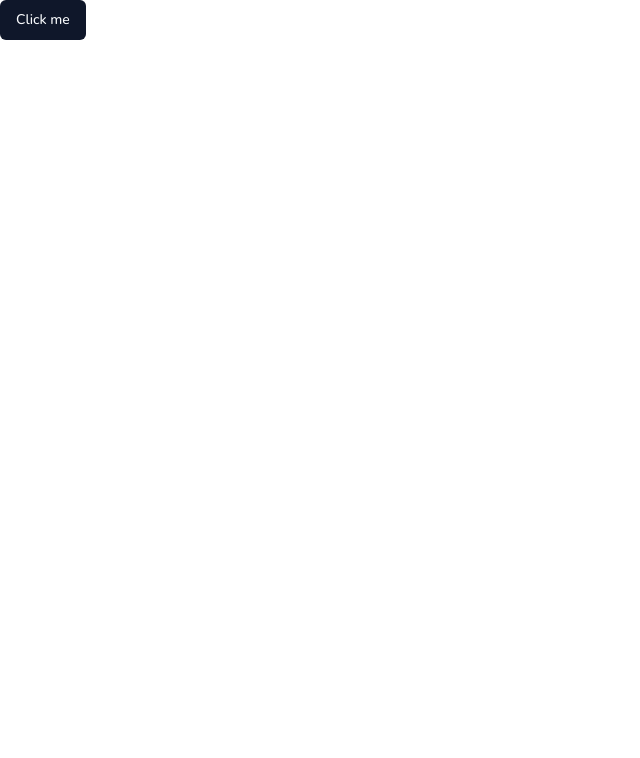
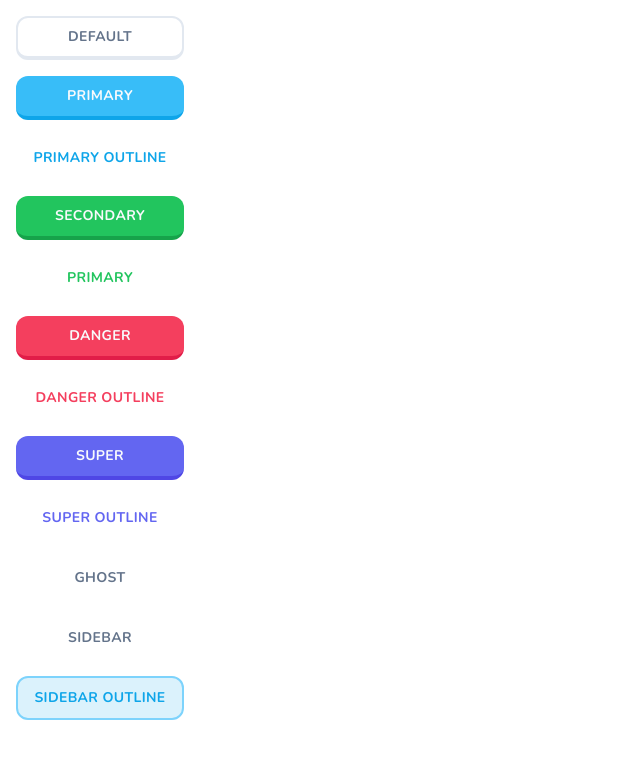
Before and after one commit to azatseyrek/duolingo-clone, a Next.js app: page / in a window 1280 px wide. Shown: the top 758 px of the page, without its empty margins (0-640 px from the left). Built offline with nearby package versions, Linux system fonts and the light colour scheme.

Commit message:
custom button varriants added

```diff
--- a/app/page.tsx
+++ b/app/page.tsx
@@ -2,8 +2,19 @@
 
 export default function Home() {
   return (
-    <div className="font-bold text-green-300">
-      <Button>Click me</Button>
+    <div className="flex max-w-[200px] flex-col space-y-4 p-4">
+      <Button>Default</Button>
+      <Button variant="primary">Primary</Button>
+      <Button variant="primaryOutline">Primary Outline</Button>
+      <Button variant="secondary">Secondary</Button>
+      <Button variant="secondaryOutline">Primary</Button>
+      <Button variant="danger">Danger</Button>
+      <Button variant="dangerOutline">Danger Outline</Button>
+      <Button variant="super">Super</Button>
+      <Button variant="superOutline">super Outline</Button>
+      <Button variant="ghost">ghost</Button>
+      <Button variant="sidebar">sidebar</Button>
+      <Button variant="sidebarOutline">sidebar Outline</Button>
     </div>
   );
 }
--- a/components/ui/button.tsx
+++ b/components/ui/button.tsx
@@ -5,22 +5,31 @@
 import { type VariantProps, cva } from 'class-variance-authority';
 
 const buttonVariants = cva(
-  'inline-flex items-center justify-center whitespace-nowrap rounded-md text-sm font-medium ring-offset-background transition-colors focus-visible:outline-none focus-visible:ring-2 focus-visible:ring-ring focus-visible:ring-offset-2 disabled:pointer-events-none disabled:opacity-50',
+  'inline-flex items-center justify-center whitespace-nowrap rounded-xl text-sm font-bold ring-offset-background transition-colors focus-visible:outline-none focus-visible:ring-2 focus-visible:ring-ring focus-visible:ring-offset-2 disabled:pointer-events-none disabled:opacity-50 uppercase tracking-wide',
   {
     variants: {
       variant: {
-        default: 'bg-primary text-primary-foreground hover:bg-primary/90',
-        destructive: 'bg-destructive text-destructive-foreground hover:bg-destructive/90',
-        outline: 'border border-input bg-background hover:bg-accent hover:text-accent-foreground',
-        secondary: 'bg-secondary text-secondary-foreground hover:bg-secondary/80',
-        ghost: 'hover:bg-accent hover:text-accent-foreground',
-        link: 'text-primary underline-offset-4 hover:underline',
+        default: 'bg-white border-slate-200 border-2 border-b-4 active:border-b-2 hover:bg-slate-100 text-slate-500',
+        primary: 'bg-sky-400 text-primary-foreground hover:bg-sky-400/90 border-sky-500 border-b-4 active:border-b-2',
+        primaryOutline: 'bg-white text-sky-500 hover:bg-slate-100',
+        secondary:
+          'bg-green-500 text-primary-foreground hover:bg-green-500/90 border-green-600 border-b-4 active:border-b-2',
+        secondaryOutline: 'bg-white text-green-500 hover:bg-slate-100',
+        danger: 'bg-rose-500 text-primary-foreground hover:bg-rose-500/90 border-rose-600 border-b-4 active:border-b-2',
+        dangerOutline: 'bg-white text-rose-500 hover:bg-slate-100',
+        super:
+          'bg-indigo-500 text-primary-foreground hover:bg-indigo-500/90 border-indigo-600 border-b-4 active:border-b-2',
+        superOutline: 'bg-white text-indigo-500 hover:bg-slate-100',
+        ghost: 'bg-transparent text-slate-500 border-transparent border-0 hover:bg-slate-100',
+        sidebar: 'bg-transparent-500 text-slate-500 border-2 border-transparent hover:bg-slate-100 transition-none',
+        sidebarOutline: 'bg-sky-500/15 text-sky-500 border-sky-300 border-2 hover:bg-sky-500/20 transition-none',
       },
       size: {
-        default: 'h-10 px-4 py-2',
-        sm: 'h-9 rounded-md px-3',
-        lg: 'h-11 rounded-md px-8',
+        default: 'h-11 px-4 py-2',
+        sm: 'h-9 px-3',
+        lg: 'h-12 px-8',
         icon: 'h-10 w-10',
+        rounded: 'rounded-full',
       },
     },
     defaultVariants: {
--- a/lib/utils.ts
+++ b/lib/utils.ts
@@ -1,6 +1,6 @@
-import { type ClassValue, clsx } from "clsx"
-import { twMerge } from "tailwind-merge"
+import { type ClassValue, clsx } from 'clsx';
+import { twMerge } from 'tailwind-merge';
 
 export function cn(...inputs: ClassValue[]) {
-  return twMerge(clsx(inputs))
+  return twMerge(clsx(inputs));
 }
--- a/package.json
+++ b/package.json
@@ -3,7 +3,7 @@
   "version": "0.1.0",
   "private": true,
   "scripts": {
-    "dev": "next dev",
+    "dev": "next dev -p 8000",
     "build": "next build",
     "start": "next start",
     "lint": "next lint"
```
